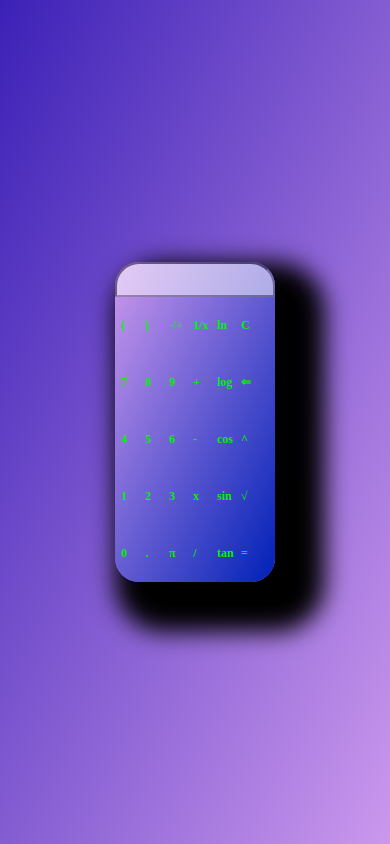
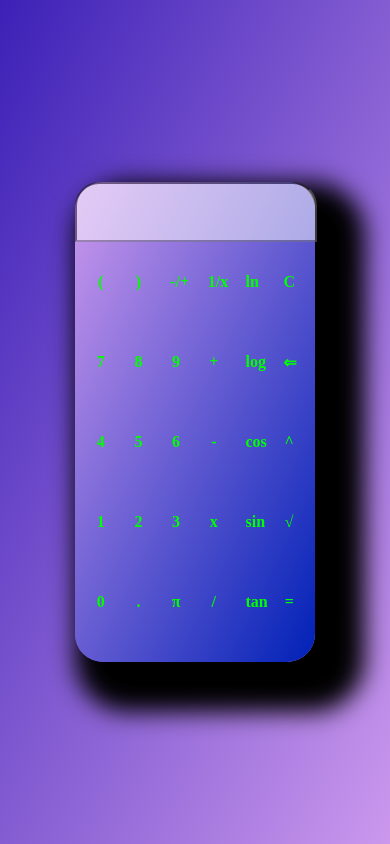
Before and after one commit to ayoub4amr/Calculator_JavaScript, a plain HTML site: page index.html in a window 390 px wide. Drawn offline with Linux system fonts and the light colour scheme.

Commit message:
make the app responsive

```diff
--- a/style.css
+++ b/style.css
@@ -7,7 +7,7 @@ body {
   align-items: center;
   background: linear-gradient(to top left, #cb98ed 0%, #3c21b7 100%);
 }
-@media(min-width: 800px ){
+@media(min-width: 1125px ){
   main {
   width: 50rem;
   height: 40rem;
@@ -53,7 +53,7 @@ button {
 }
 }
 
-@media(max-width: 799px){
+@media(max-width: 1124px){
   main {
     width: 20rem;
     height: 40rem;
@@ -98,39 +98,44 @@ button {
     font-family: "Times New Roman", Times, serif;
   }
 }
-@media(max-width: 400px){
+@media(max-width: 800px){
   main {
-    width: 10rem;
-    height: 20rem;
+    width: 15rem;
+    height: 30rem;
     display: flex;
     flex-direction: column;
     align-items: stretch;
     background: linear-gradient(to top left, #0021b7 0%, #cb98ed 100%);
-    border-radius: 24px;
+    border-radius: 28px;
     box-shadow: 25px 25px 25px 25px;
   }
   div {
     opacity: inherit;
-    width: 10rem;
-    height: 20rem;
+    width: 15rem;
+    height: 25rem;
     display: flex;
     flex-direction: column;
-    align-items: stretch;
+    align-items: center;
+    justify-content: center;
   }
   input {
     height: 10%;
-    width: 95%;
+    width: 96%;
     opacity: 0.5;
     color: #00ff00;
-    font-size: 18px;
+    font-size: 24px;
     font-family: "Times New Roman", Times, serif;
     font-weight: 900;
     border-radius: 24px 24px 0px 0px;
     background: white;
+    padding: 4px;
   }
   .buttons {
     height: 20%;
     width: 100%;
+    display: flex;
+    align-items: stretch;
+    justify-content: space-evenly;
   }
   button {
     height: 100%;
@@ -138,7 +143,7 @@ button {
     background-color: transparent;
     border: none;
     color: #00ff00;
-    font-size: 12px;
+    font-size: 16px;
     font-weight: 900;
     font-family: "Times New Roman", Times, serif;
   }
```
